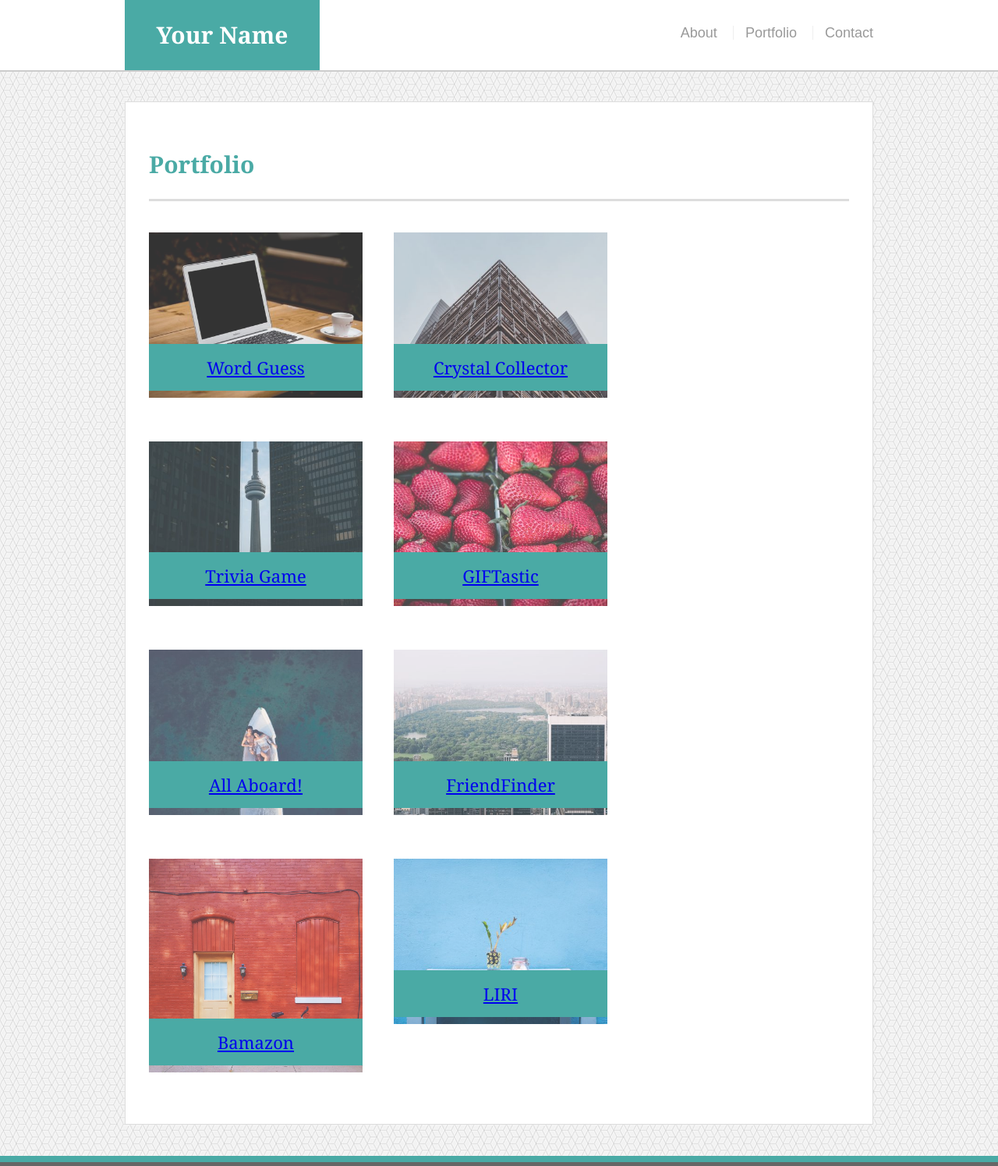
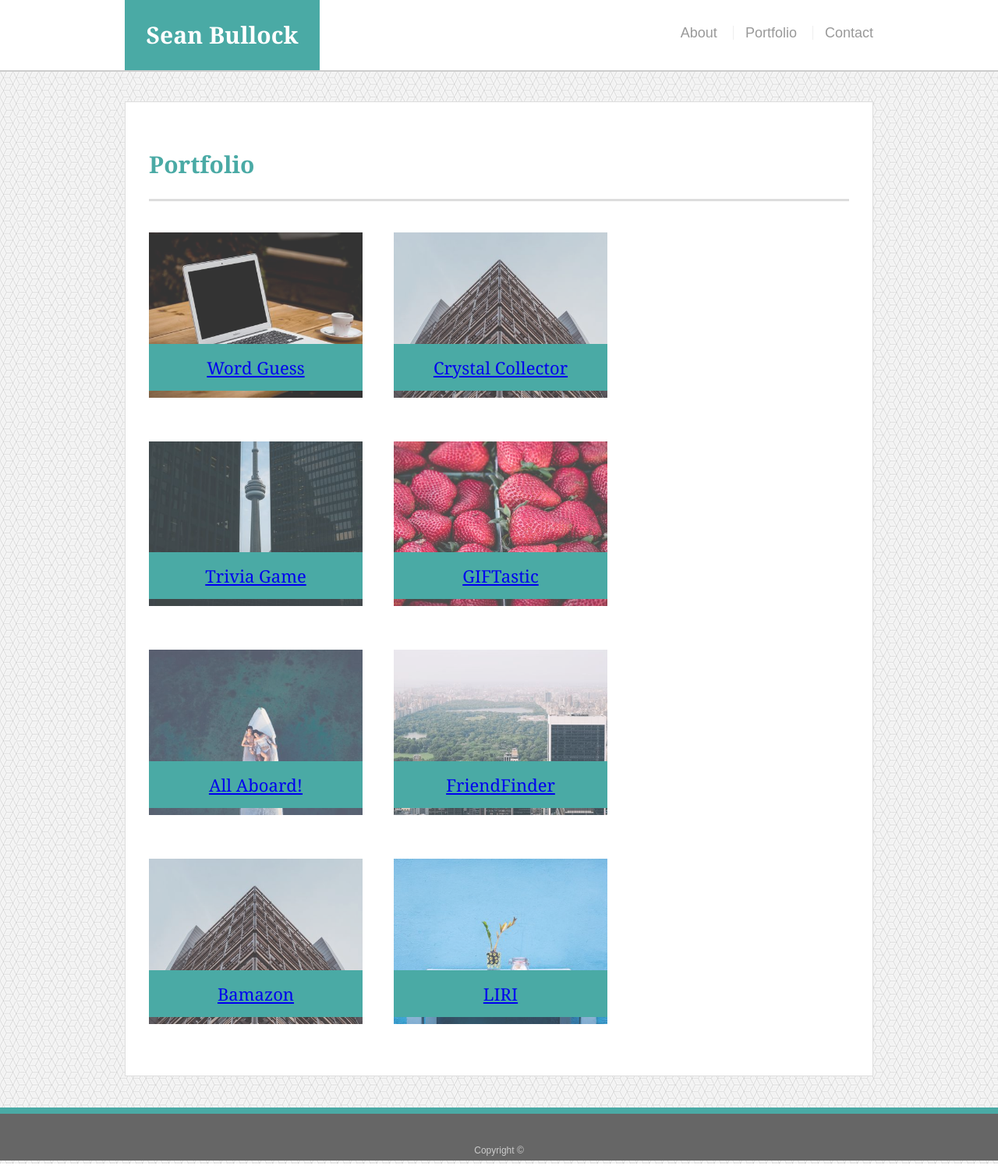
Before and after one commit to bullsean/Responsive-Portfolio, a plain HTML site: page portfolio.html in a window 1280 px wide. Shown: the top 1495 px of the page at 78% size. Drawn offline with Linux system fonts and the light colour scheme.

Commit message:
Updated images

```diff
--- a/portfolio.html
+++ b/portfolio.html
@@ -12,7 +12,7 @@
 
   <header id="masthead">
     <div class="container">
-      <a href="index.html" id="logo">Your Name</a>
+      <a href="index.html" id="logo">Sean Bullock</a>
       <nav>
         <a href="index.html">About</a>
         <a href="portfolio.html">Portfolio</a>
@@ -62,7 +62,7 @@
 
 
       <div class="work">
-        <img src="assets/images/Placeholder8.jpg" alt="Bamazon">
+        <img src="assets/images/Placeholder2.jpg" alt="Bamazon">
         <h3><a href="https://github.com/bullsean/bamazon">Bamazon</a></h3>
       </div>
 
```
Also changed, not shown: contact.html (+1 -1 lines), index.html (+1 -1 lines), assets/images/Placeholder9.jpg (added).
